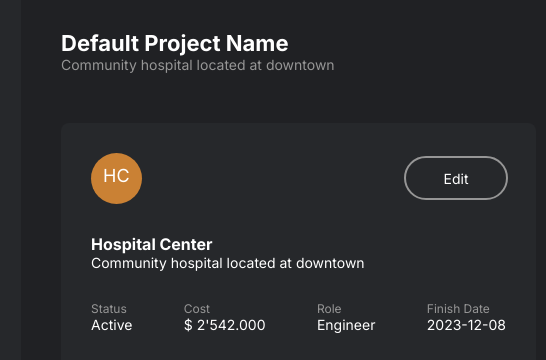
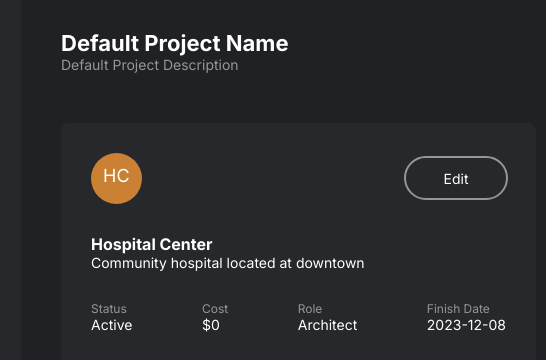
Before and after one commit to FrancescoPirritano/master-bim-software-developer, a website built with Vite: page creating-interactive-websites/course/index.html in a window 1280 px wide. Both pictures are taken after a click on the element 1022 px from the left and 276 px from the top of the page. Shown: the top 360 px of the page, 279-825 px from the left. Built offline with nearby package versions, Linux system fonts and the light colour scheme; files whose address does not match are found by name.

Commit message:
Update project card with input values

```diff
--- a/creating-interactive-websites/course/index.html
+++ b/creating-interactive-websites/course/index.html
@@ -116,7 +116,7 @@
             <header>
                 <div>
                     <h2 data-project-info="name">Hospital Center</h2>
-                    <p style="font-size: var(--font-base); color: #969696;">Community hospital located at downtown</p>
+                    <p data-project-info="description" style="font-size: var(--font-base); color: #969696;">Community hospital located at downtown</p>
                 </div>
             </header>
             <div class="main-page-content">
@@ -128,25 +128,25 @@
                         </div>
                         <div>
                             <div>
-                                <h5>Hospital Center</h5>
-                                <p style="font-size: var(--font-base);">Community hospital located at downtown</p>
+                                <h5 data-project-info="name">Hospital Center</h5>
+                                <p data-project-info="description" style="font-size: var(--font-base);">Community hospital located at downtown</p>
                             </div>
                             <div style="display: flex; column-gap: 30px; padding: 30px 0; justify-content: space-between;">
                                 <div>
                                     <p style="color: #969696; font-size: var(--font-sm);">Status</p>
-                                    <P style="font-size: var(--font-base);">Active</P>
+                                    <P data-project-info="projectStatus" style="font-size: var(--font-base);">Active</P>
                                 </div>
                                 <div>
                                     <p style="color: #969696; font-size: var(--font-sm);">Cost</p>
-                                    <P style="font-size: var(--font-base);">$ 2'542.000</P>
+                                    <P data-project-info="cost" style="font-size: var(--font-base);">$ 2'542.000</P>
                                 </div>
                                 <div>
                                     <p style="color: #969696; font-size: var(--font-sm);">Role</p>
-                                    <P style="font-size: var(--font-base);">Engineer</P>
+                                    <P data-project-info="userRole" style="font-size: var(--font-base);">Engineer</P>
                                 </div>
                                 <div>
                                     <p style="color: #969696; font-size: var(--font-sm);">Finish Date</p>
-                                    <P style="font-size: var(--font-base);">2023-12-08</P>
+                                    <P data-project-info="finishDate" style="font-size: var(--font-base);">2023-12-08</P>
                                 </div>
                             </div>
                             <div style="background-color: #404040; border-radius: 9999px; overflow: auto;">
--- a/creating-interactive-websites/course/src/class/ProjectsManager.ts
+++ b/creating-interactive-websites/course/src/class/ProjectsManager.ts
@@ -63,6 +63,16 @@ export class ProjectsManager {
                                                                         //The query selector select the HTML element with the specified
                                                                         //attribute.
         if (name) { name.textContent = project.name } //Condition if the name is found
+        const description = detailsPage.querySelector("[data-project-info='description']")
+        if (description) { description.textContent = project.description }
+        const userRole = detailsPage.querySelector("[data-project-info='userRole']")
+        if (userRole) { userRole.textContent = project.userRole }
+        const projectStatus = detailsPage.querySelector("[data-project-info='projectStatus']")
+        if (projectStatus) { projectStatus.textContent = project.status }
+        const cost = detailsPage.querySelector("[data-project-info='cost']")
+        if (cost) { cost.textContent = "$" + project.cost }
+
+
 
 
     }
```
